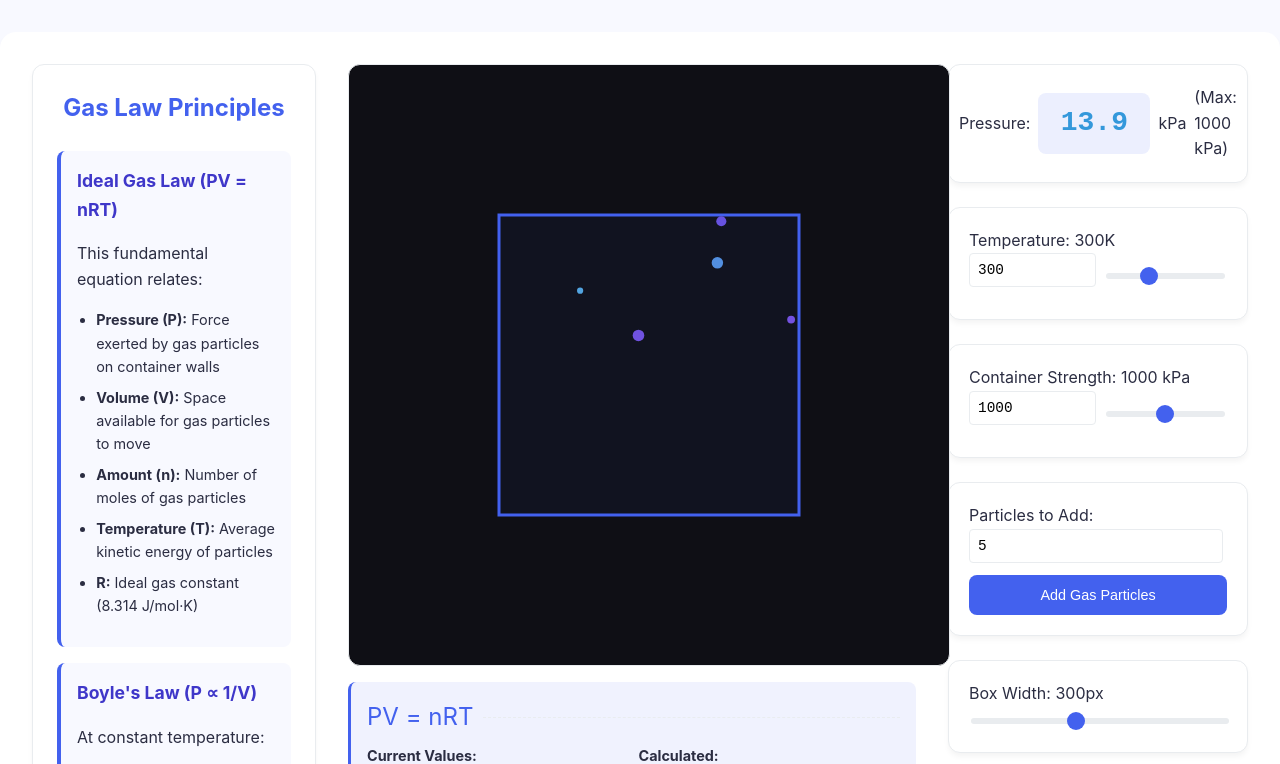
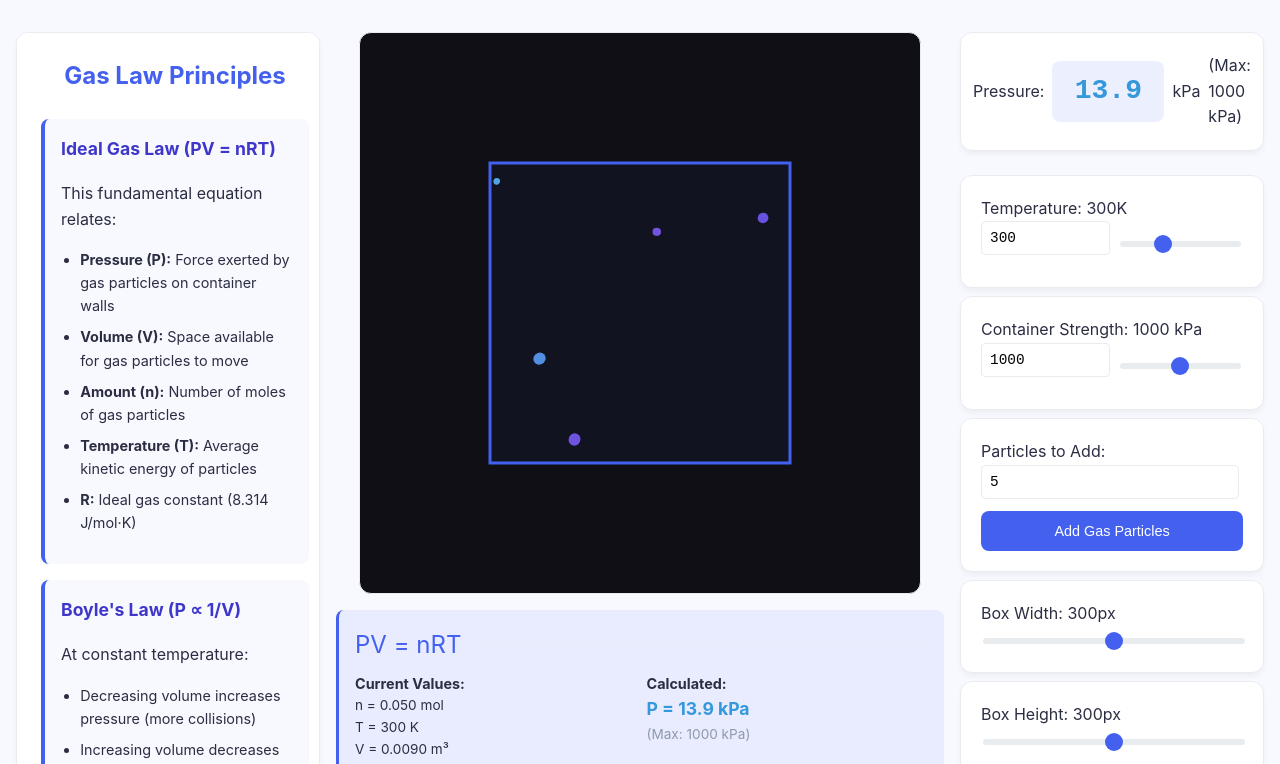
Before and after one commit to chrstnmmn/KineticGas, a website built with Vite: page kinetic-gas-simulation-app/src/renderer/index.html in a window 1280 px wide. Both pictures are taken after a click on the button "Add Gas Particles". Shown: the top 764 px of the page. Built offline with nearby package versions, Linux system fonts and the light colour scheme.

Commit message:
fixing the ui

```diff
--- a/kinetic-gas-simulation-app/src/renderer/assets/style.css
+++ b/kinetic-gas-simulation-app/src/renderer/assets/style.css
@@ -11,6 +11,12 @@
   --border: #e9ecef;
   --shadow: 0 4px 6px -1px rgba(0, 0, 0, 0.05);
 }
+
+html, body {
+  overflow-x: hidden; /* Prevent horizontal scrolling */
+  width: 100%;
+}
+
 
 body {
   font-family:
@@ -28,34 +34,32 @@ body {
 }
 
 .container {
-  background-color: var(--surface);
-  border-radius: 16px;
-  box-shadow: var(--shadow);
-  padding: 2rem;
-  width: 95%;
+  /* Update container styles */
+  width: 100%;
   max-width: 1800px;
   margin: 2rem auto;
+  padding: 0 1rem; /* Add padding to prevent edge sticking */
+  box-sizing: border-box; /* Include padding in width calculation */
 }
 
 /* Three Column Layout */
 .three-column-layout {
   display: flex;
-  gap: 2rem;
+  gap: 1rem; /* Reduced gap for smaller screens */
   width: 100%;
+  flex-wrap: wrap; /* Allow columns to wrap on small screens */
 }
 
-.left-column {
+.left-column, .right-column {
   flex: 1;
   min-width: 280px;
-  max-width: 320px;
+  max-width: 100%; /* Allow columns to shrink */
 }
 
 .middle-column {
   flex: 2;
-  min-width: 500px;
-  display: flex;
-  flex-direction: column;
-  gap: 1.5rem;
+  min-width: 0; /* Important for flexbox shrinking */
+  width: 100%; /* Take full width */
 }
 
 .right-column {
@@ -112,24 +116,24 @@ body {
   gap: 1rem;
 }
 
+/* Update the .canvas-container styles */
 .canvas-container {
   position: relative;
   background-color: #0f0f15;
   border-radius: 12px;
   overflow: hidden;
   border: 1px solid var(--border);
-  width: 60vw;
-  height: 60vw;
-  max-width: 600px;
-  max-height: 600px;
+  width: 100%;
+  max-width: 100%; /* Ensure it doesn't overflow */
   margin: 0 auto;
-  aspect-ratio: 1 / 1;
+  aspect-ratio: 1 / 1; /* Maintain square ratio */
 }
-
+/* Update the canvas styles */
 #particleCanvas {
   display: block;
   width: 100%;
   height: 100%;
+  object-fit: contain; /* Prevent stretching */
 }
 
 .simulation-info {
@@ -246,7 +250,7 @@ body {
 .controls {
   display: flex;
   flex-direction: column;
-  gap: 1.5rem;
+  gap: .5rem;
 }
 
 .control-group {
@@ -307,6 +311,26 @@ input[type='range']::-webkit-slider-thumb:hover {
   background: var(--primary-dark);
 }
 
+.scrollable-law-section {
+        height: calc(100vh - 40px); /* Adjust based on your layout */
+        overflow-y: auto;
+        padding-right: 10px;
+      }
+      .scrollable-law-section::-webkit-scrollbar {
+        width: 8px;
+      }
+      .scrollable-law-section::-webkit-scrollbar-track {
+        background: #f1f1f1;
+        border-radius: 4px;
+      }
+      .scrollable-law-section::-webkit-scrollbar-thumb {
+        background: #888;
+        border-radius: 4px;
+      }
+      .scrollable-law-section::-webkit-scrollbar-thumb:hover {
+        background: #555;
+      }
+
 button {
   background-color: var(--primary);
   color: white;
@@ -339,31 +363,24 @@ button:hover {
     flex-direction: column;
   }
 
-  .left-column,
-  .middle-column,
-  .right-column {
+  .left-column, .middle-column, .right-column {
     width: 100%;
-    max-width: none;
-    min-width: auto;
-  }
-
-  .applications-grid {
-    grid-template-columns: repeat(2, 1fr);
+    max-width: 100%;
   }
 }
 
 @media (max-width: 768px) {
   .container {
-    padding: 1rem;
-  }
-
-  .applications-grid {
-    grid-template-columns: 1fr;
+    padding: 0 0.5rem;
+    margin: 1rem auto;
   }
 
   .canvas-container {
-    width: 90vw;
-    height: 90vw;
+    padding-bottom: 100%; /* Keep square on mobile */
+  }
+
+  .law-explanation-card, .applications-section, .control-group {
+    padding: 1rem;
   }
 }
 
--- a/kinetic-gas-simulation-app/src/renderer/index.html
+++ b/kinetic-gas-simulation-app/src/renderer/index.html
@@ -8,34 +8,13 @@
       http-equiv="Content-Security-Policy"
       content="default-src 'self'; script-src 'self'; style-src 'self' 'unsafe-inline'; img-src 'self' data:"
     />
+    <meta name="viewport" content="width=device-width, initial-scale=1.0" />
 
     <link
       href="https://fonts.googleapis.com/css2?family=Inter:wght@400;500;700&family=Roboto+Mono&display=swap"
       rel="stylesheet"
     />
     <link rel="stylesheet" href="./assets/style.css" />
-    <style>
-      /* Additional style for scrollable law section */
-      .scrollable-law-section {
-        height: calc(100vh - 40px); /* Adjust based on your layout */
-        overflow-y: auto;
-        padding-right: 10px;
-      }
-      .scrollable-law-section::-webkit-scrollbar {
-        width: 8px;
-      }
-      .scrollable-law-section::-webkit-scrollbar-track {
-        background: #f1f1f1;
-        border-radius: 4px;
-      }
-      .scrollable-law-section::-webkit-scrollbar-thumb {
-        background: #888;
-        border-radius: 4px;
-      }
-      .scrollable-law-section::-webkit-scrollbar-thumb:hover {
-        background: #555;
-      }
-    </style>
   </head>
 
   <body>
--- a/kinetic-gas-simulation-app/src/renderer/src/particle-simulation.js
+++ b/kinetic-gas-simulation-app/src/renderer/src/particle-simulation.js
@@ -31,19 +31,35 @@ document.addEventListener('DOMContentLoaded', function () {
 
   // Initialize canvas size
   function handleResize() {
-    const containerWidth = Math.min(window.innerWidth * 0.6, 600);
-    canvas.width = containerWidth;
-    canvas.height = containerWidth;
-    container.style.width = `${containerWidth}px`;
-    container.style.height = `${containerWidth}px`;
-    resizeCanvas();
+    // Get the available space in the middle column
+    const middleColumn = document.querySelector('.middle-column');
+    const maxAvailableSize = middleColumn.clientWidth;
+
+    // Calculate size (square, fitting available width)
+    const size = Math.min(maxAvailableSize, window.innerHeight * 0.7);
+
+    // Set canvas dimensions
+    canvas.width = size;
+    canvas.height = size;
+
+    // Update container dimensions
+    const container = document.querySelector('.canvas-container');
+    container.style.width = `${size}px`;
+    container.style.height = `${size}px`;
+
+    // Center the box
+    boxX = (size - boxWidth) / 2;
+    boxY = (size - boxHeight) / 2;
+
+    calculateVolume();
+    updatePressure();
   }
-
   // Set initial canvas size and box position
   function resizeCanvas() {
     // Update slider max values to match canvas size
-    document.getElementById('boxWidth').max = canvas.width;
-    document.getElementById('boxHeight').max = canvas.height;
+    const maxDimension = Math.min(canvas.width, canvas.height);
+    document.getElementById('boxWidth').max = maxDimension;
+    document.getElementById('boxHeight').max = maxDimension;
 
     // Center the box
     boxX = (canvas.width - boxWidth) / 2;
@@ -166,7 +182,12 @@ document.addEventListener('DOMContentLoaded', function () {
       this.x += this.vx;
       this.y += this.vy;
 
-      if (!this.isExplosionParticle) {
+      if (this.isExplosionParticle) {
+        this.vy += 0.05; // Gravity effect
+        if (this.alpha !== undefined) {
+          this.alpha -= this.decay;
+        }
+      } else if (!isExploded) {
         this.vx *= 0.999;
         this.vy *= 0.999;
       }
@@ -192,10 +213,19 @@ document.addEventListener('DOMContentLoaded', function () {
     }
 
     draw() {
+      ctx.save();
+      if (this.alpha !== undefined) {
+        ctx.globalAlpha = Math.max(0, this.alpha);
+      }
       ctx.beginPath();
       ctx.arc(this.x, this.y, this.radius, 0, Math.PI * 2);
       ctx.fillStyle = this.color;
       ctx.fill();
+      ctx.restore();
+    }
+
+    isFinished() {
+      return this.alpha !== undefined && this.alpha <= 0;
     }
   }
 
@@ -281,6 +311,7 @@ document.addEventListener('DOMContentLoaded', function () {
     const centerY = boxY + boxHeight / 2;
     const explosionPower = Math.min(30, Math.max(5, pressure / 50));
 
+    // Convert existing particles to explosion particles
     particles.forEach((p) => {
       const dx = p.x - centerX;
       const dy = p.y - centerY;
@@ -289,13 +320,18 @@ document.addEventListener('DOMContentLoaded', function () {
       p.vx = (dx / distance) * force;
       p.vy = (dy / distance) * force - 2;
       p.color = `hsl(${Math.random() * 60}, 100%, 50%)`;
+      p.isExplosionParticle = true;
+      p.alpha = 1;
+      p.decay = 0.01 + Math.random() * 0.02;
     });
 
+    // Add additional explosion particles
     for (let i = 0; i < 50; i++) {
-      explosionParticles.push(new Particle(centerX, centerY, true));
+      const p = new Particle(centerX, centerY, true);
+      p.alpha = 1;
+      p.decay = 0.01 + Math.random() * 0.02;
+      explosionParticles.push(p);
     }
-
-    playExplosionSound();
   }
 
   function updateGasLawExplanation() {
@@ -313,9 +349,9 @@ document.addEventListener('DOMContentLoaded', function () {
                 Pressure is at ${(pressureRatio * 100).toFixed(0)}% of container strength!
             </span>
             ${pressure > maxPressure
-              ? "<div style='margin-top: 4px;'>The container couldn't withstand the pressure and ruptured!</div>"
-              : ''
-            }
+          ? "<div style='margin-top: 4px;'>The container couldn't withstand the pressure and ruptured!</div>"
+          : ''
+        }
         </div>
       `;
     }
@@ -404,6 +440,15 @@ document.addEventListener('DOMContentLoaded', function () {
       p.draw();
     });
 
+    for (let i = particles.length - 1; i >= 0; i--) {
+      particles[i].update();
+      particles[i].draw();
+
+      if (particles[i].isFinished && particles[i].isFinished()) {
+        particles.splice(i, 1);
+      }
+    }
+
     for (let i = explosionParticles.length - 1; i >= 0; i--) {
       explosionParticles[i].update();
       explosionParticles[i].draw();
@@ -455,7 +500,7 @@ document.addEventListener('DOMContentLoaded', function () {
 
   document.getElementById('particleCount').addEventListener('input', function () {
     particleCount = parseInt(this.value);
-    if (isNaN(particleCount)) particleCount= 1;
+    if (isNaN(particleCount)) particleCount = 1;
     this.value = particleCount;
   });
 
```
